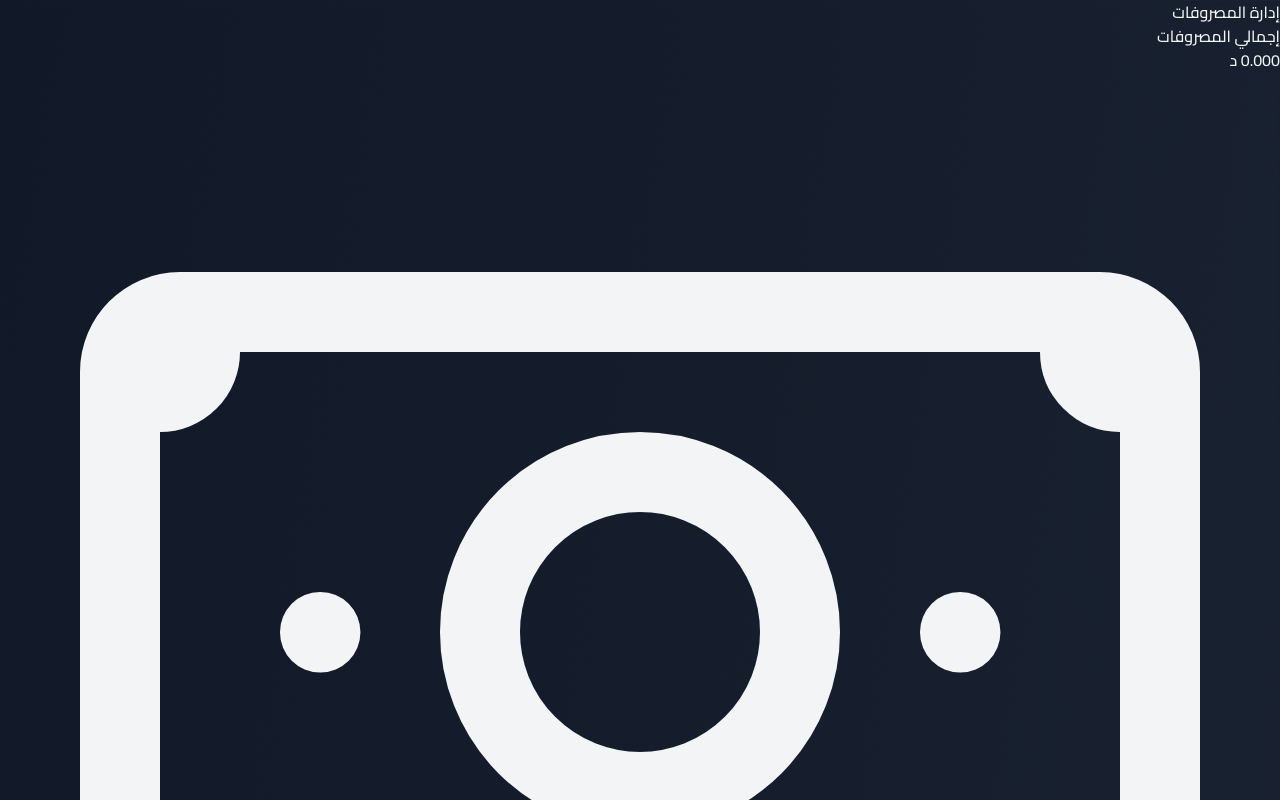
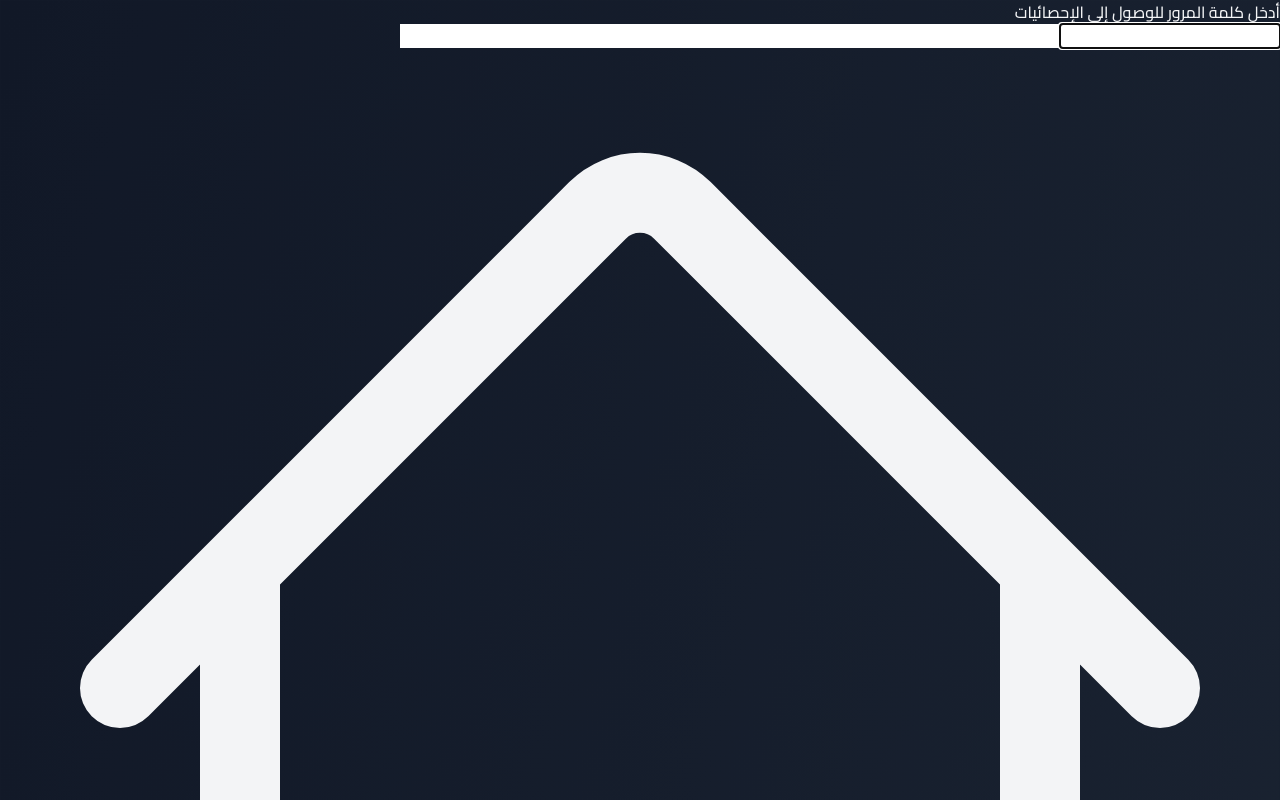
Before and after one commit to CoreTiQ/ssd, a Next.js app: page /expenses in a window 1280 px wide. Shown: the top 800 px of the page. Built offline with nearby package versions, Linux system fonts and the light colour scheme; no server answers; the database is empty.

Commit message:
Update page.tsx

```diff
--- a/src/app/expenses/page.tsx
+++ b/src/app/expenses/page.tsx
@@ -1,8 +1,102 @@
 'use client';
 
+import { useState, useEffect } from 'react';
 import { ExpensesSystem } from '@/components/ExpensesSystem';
 
+function PinInput({ onSubmit }: { onSubmit: (pin: string) => void }) {
+  const [pin, setPin] = useState(['', '', '', '']);
+  const [error, setError] = useState(false);
+
+  const handlePinChange = (index: number, value: string) => {
+    if (value.length > 1) return;
+    if (!/^\d*$/.test(value)) return;
+
+    const newPin = [...pin];
+    newPin[index] = value;
+    setPin(newPin);
+    setError(false);
+
+    // التنقل التلقائي للمربع التالي
+    if (value !== '' && index < 3) {
+      const nextInput = document.getElementById(`pin-${index + 1}`);
+      nextInput?.focus();
+    }
+
+    // التحقق من اكتمال الرمز
+    if (index === 3 && value !== '') {
+      const fullPin = [...newPin.slice(0, 3), value].join('');
+      if (fullPin === '1963') { // يمكنك تغيير كلمة المرور هنا
+        onSubmit(fullPin);
+      } else {
+        setError(true);
+        setPin(['', '', '', '']);
+        document.getElementById('pin-0')?.focus();
+      }
+    }
+  };
+
+  const handleKeyDown = (index: number, e: React.KeyboardEvent) => {
+    if (e.key === 'Backspace' && pin[index] === '' && index > 0) {
+      const prevInput = document.getElementById(`pin-${index - 1}`);
+      prevInput?.focus();
+    }
+  };
+
+  useEffect(() => {
+    document.getElementById('pin-0')?.focus();
+  }, []);
+
+  return (
+    <div className="min-h-[60vh] flex flex-col items-center justify-center">
+      <div className="bg-white/5 p-8 rounded-2xl backdrop-blur-lg border border-white/10 w-full max-w-md">
+        <h2 className="text-xl font-bold text-white text-center mb-6">
+          أدخل كلمة المرور للوصول إلى الإحصائيات
+        </h2>
+
+        <div className="flex justify-center gap-3 mb-4">
+          {pin.map((digit, index) => (
+            <input
+              key={index}
+              id={`pin-${index}`}
+              type="password"
+              inputMode="numeric"
+              maxLength={1}
+              value={digit}
+              onChange={(e) => handlePinChange(index, e.target.value)}
+              onKeyDown={(e) => handleKeyDown(index, e)}
+              className={`
+                w-14 h-14 text-center text-2xl font-bold
+                bg-white/10 border border-white/20
+                rounded-lg text-white
+                focus:ring-2 focus:ring-blue-500 focus:border-blue-500
+                transition-all duration-200
+                ${error ? 'border-red-500 ring-1 ring-red-500' : ''}
+              `}
+            />
+          ))}
+        </div>
+
+        {error && (
+          <p className="text-red-400 text-sm text-center">
+            كلمة المرور غير صحيحة. حاول مرة أخرى.
+          </p>
+        )}
+      </div>
+    </div>
+  );
+}
+
 export default function ExpensesPage() {
+  const [isAuthenticated, setIsAuthenticated] = useState(false);
+
+  const handlePinSubmit = (pin: string) => {
+    setIsAuthenticated(true);
+  };
+
+  if (!isAuthenticated) {
+    return <PinInput onSubmit={handlePinSubmit} />;
+  }
+
   return (
     <main className="container mx-auto p-4 max-w-7xl">
       <header className="mb-6">
```
